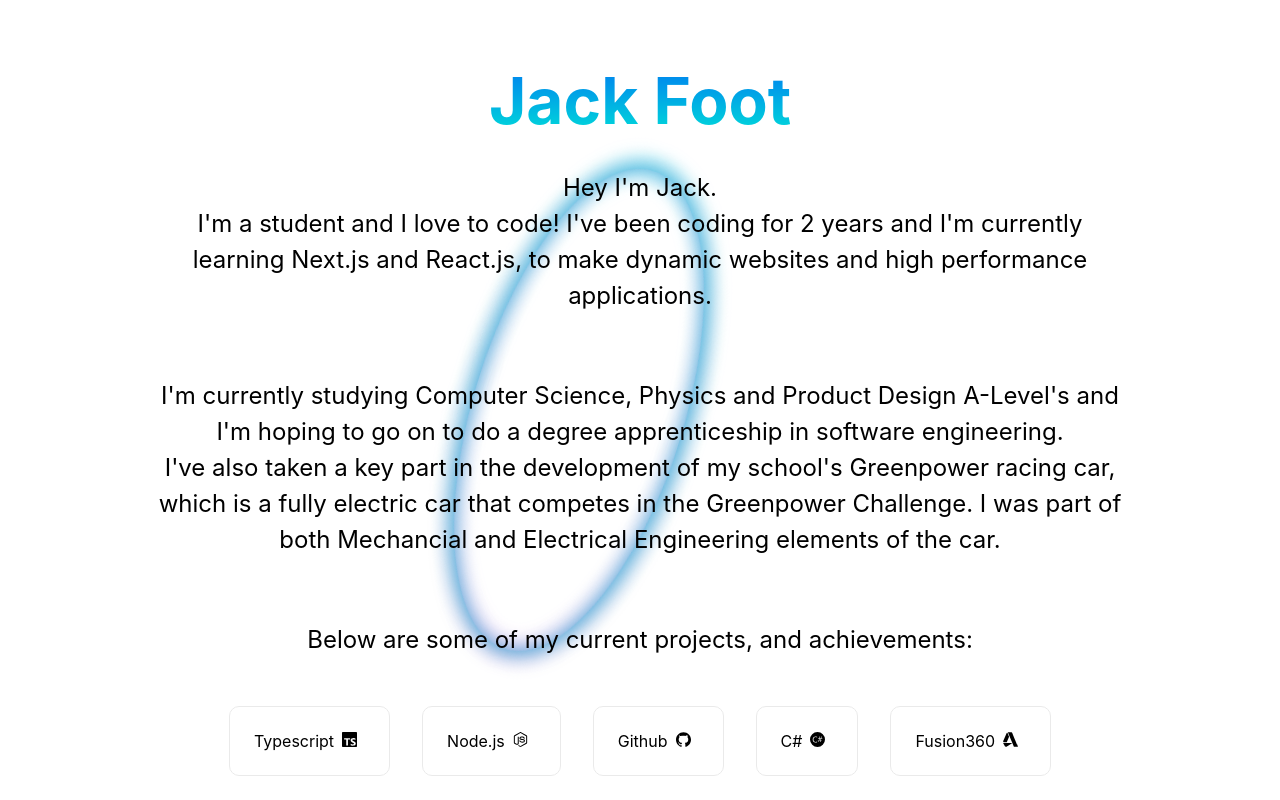
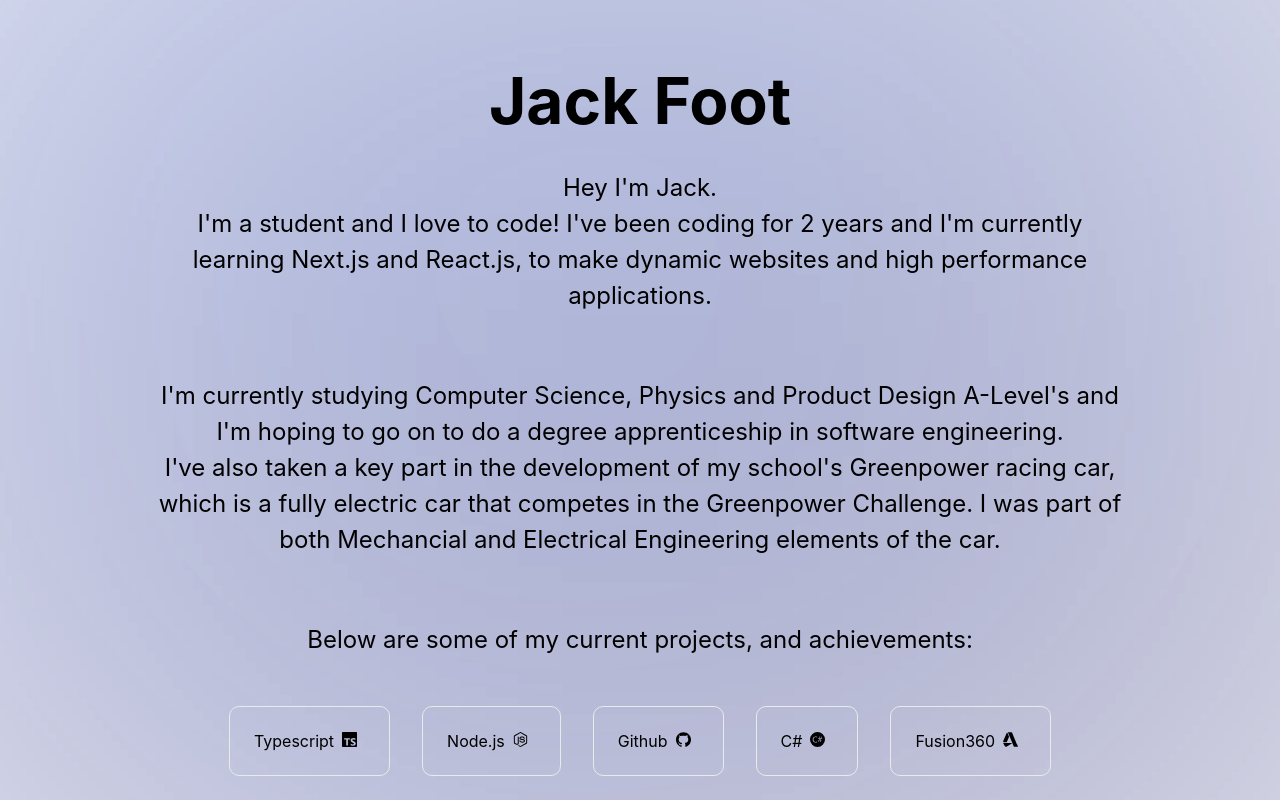
Before and after one commit to Magicoo51889/Jack-Foot-Website, a Next.js app: page / in a window 1280 px wide. Shown: the top 800 px of the page. Built offline with nearby package versions, Linux system fonts and the light colour scheme.

Commit message:
Added background

```diff
--- a/pages/index.tsx
+++ b/pages/index.tsx
@@ -11,10 +11,11 @@ const Home: NextPage = () => {
         <meta name="description" content="Generated by create next app" />
         <link rel="icon" href="/JF.ico" />
       </Head>
-      <div className={styles.gradientSpinner}></div>
+
+
       <main className={styles.main}>
-
-        <h1 className={styles.animatedGradientTextFadeTitle}>
+        <div className={styles.backgroundGif}></div>
+        <h1 className={styles.title}>
           Jack Foot
         </h1>
 
--- a/styles/Home.module.css
+++ b/styles/Home.module.css
@@ -19,7 +19,7 @@
   flex-direction: column;
   justify-content: center;
   align-items: center;
-  filter: blur(50wv, 100px);
+  filter: blur(100wv);
 }
 
 .header {
@@ -61,7 +61,7 @@
 }
 
 .animatedGradientTextFadeTitle{
-  background-image: linear-gradient(180deg,#007cf0,#00dfd8);
+  background-image: linear-gradient(90deg,#007cf0,#00dfd8);
   -webkit-text-fill-color: transparent;
   -webkit-background-clip: text;
   background-clip: text;
@@ -183,40 +183,16 @@
   }
 }
 
-.gradientSpinner{
+.backgroundGif{
   position: absolute;
-  left: 37vw;
-  top: 20vh;
-	z-index: -1;
-	width: 210px;
-	height: 500px;
-	transform: rotate(138deg);
-	border:1px transparent #ffffff;
-	border-radius: 50%;
-	box-shadow: 0 0 0 0px transparent inset,
-	            0 -5px 20px 0px rgba(1,197,255,0.4) inset,
-	            0 0 20px 0px rgba(0,150,130,0.4) inset,
-	            0 5px 20px 0px rgba(162,58,236,0.4) inset,
-	            0 5px 20px 5px rgba(1,197,255,0.4),
-	            0 0 20px 5px rgba(0,150,130,0.4),
-	            0 -5px 20px 2px rgba(162,58,236,0.4);
+  top: 0;
+  left: 0;
+  width: 100%;
+  height: 100%;
+  z-index: -1;
+  background-image: url("/200w.gif");
+  background-size: cover;
+  background-position: center;
 
-	            animation:gradient 10s linear infinite;
+  filter: blur(100vw) brightness(0.75) contrast(1.5);
 }
-
-@keyframes gradient{
-	0%{
-		transform:rotate(0deg);
-	}
-	100%{
-		transform:rotate(360deg);
-	}
-}
-
-.flatten {
-  position: absolute;
-  top: 50%;
-  left: 50%;
-  margin: -20px -22px;
-  transform: scaleY(0.75);
-}
```
Also changed, not shown: public/200w.gif (added).
